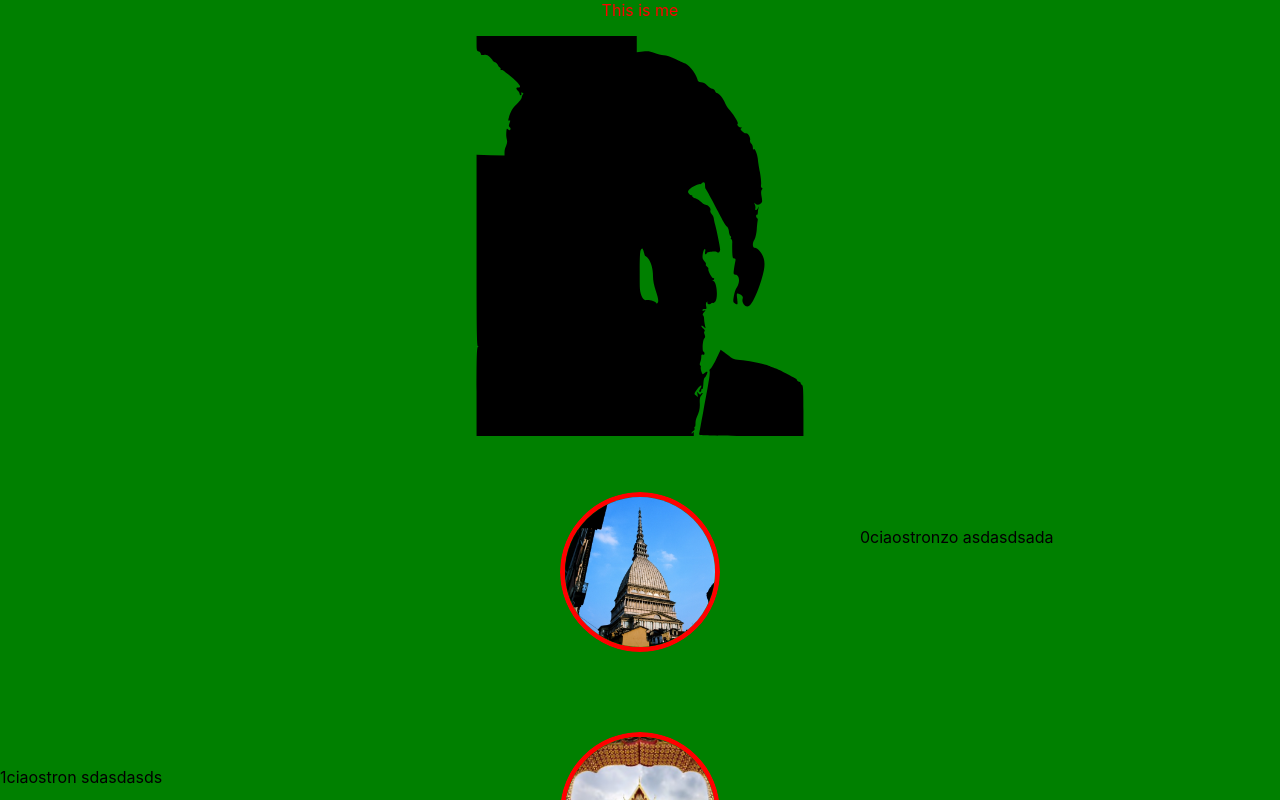
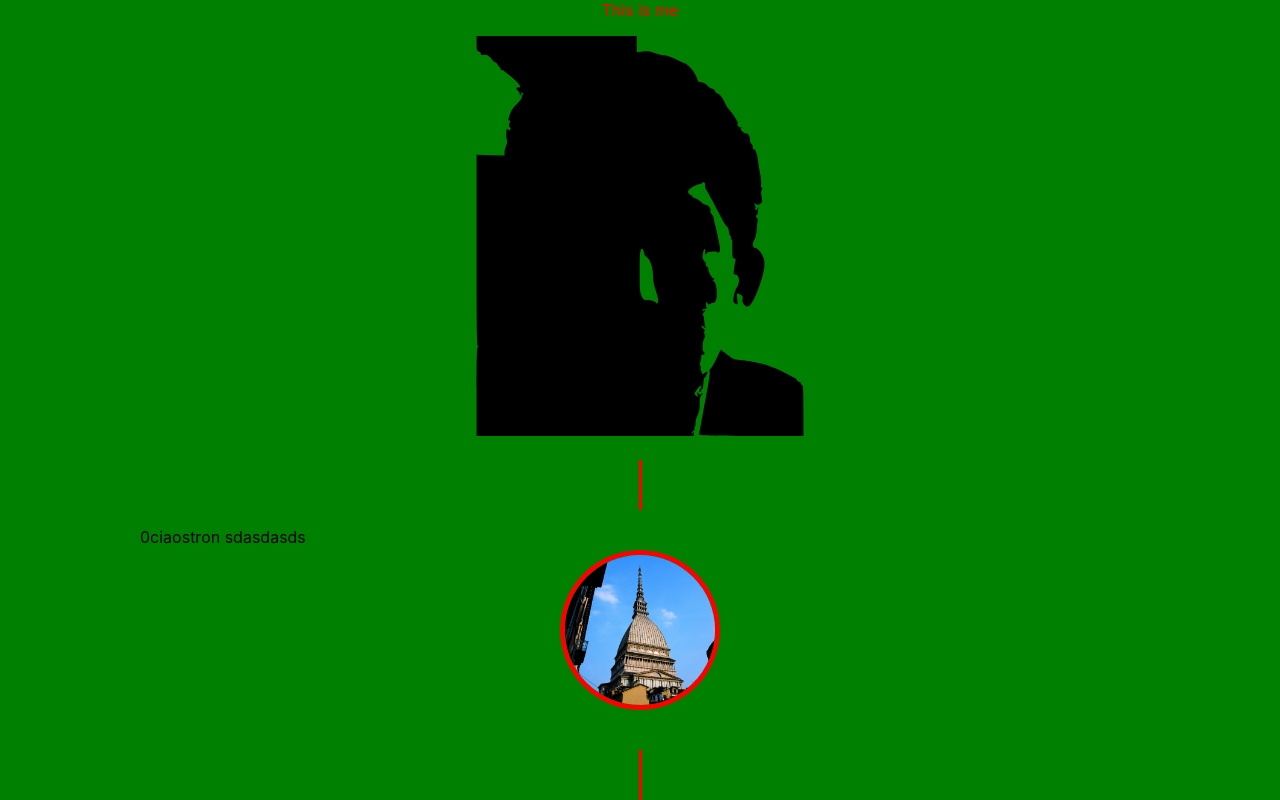
Before and after one commit to Mv35/react-website, a React (Create React App) app in the folder website/: page / in a window 1280 px wide. Shown: the top 800 px of the page. Built offline with nearby package versions, Linux system fonts and the light colour scheme.

Commit message:
semplifications,first pass of vertical line

```diff
--- a/website/src/App.js
+++ b/website/src/App.js
@@ -1,4 +1,4 @@
-import { MainBody, MainWrapper } from "./App.styled";
+import { MainWrapper } from "./App.styled";
 import ProfilePicture from "./Components/ProfilePicture/ProfilePicture";
 import LifeGoalsIcon from "./Components/LifeGoalsIcons/LifeGoalsIcons";
 import lifeGoalTurin from "./Assets/lifeGoal_turin.jpeg";
@@ -27,7 +27,6 @@ const LifeGoals = () => {
 const App = () => {
   console.log("this is my react website with a svg pic of me");
   return (
-    <MainBody>
     <MainWrapper>
       This is me <ProfilePicture></ProfilePicture>
       <div className="LifeGoalsDiv" style={{ width: "100%" }}>
@@ -35,7 +34,6 @@ const App = () => {
       </div>
       <DownloadPdfButton>click me</DownloadPdfButton>
     </MainWrapper>
-    </MainBody>
   );
 };
 
--- a/website/src/App.styled.js
+++ b/website/src/App.styled.js
@@ -1,18 +1,13 @@
 import styled from "styled-components";
-
-const MainBody = styled.body`
-  background: green;
-`;
 
 const MainWrapper = styled.div`
   display: flex;
+  background-color: green;
   flex-direction: column;
   align-items: center;
-  width: 100%;
-  height: 100%;
   color: red;
   flex-grow: 1;
   justify-content: center;
 `;
 
-export { MainWrapper, MainBody };
+export { MainWrapper };
--- a/website/src/Components/LifeGoalsIcons/LifeGoalsIcons.js
+++ b/website/src/Components/LifeGoalsIcons/LifeGoalsIcons.js
@@ -12,15 +12,18 @@ const LifeGoalsIcon = (props) => {
     <div style={{ display: "flex", width: "100%" }}>
       <div style={{ width: "100%" }}>
         <LifeGoalTextLeft name={props.name}>
-          {props.isOdd ? props.name + "ciaostron \n sdasdasds" : ""}
+          {!props.isOdd ? props.name + "ciaostron \n sdasdasds" : ""}
         </LifeGoalTextLeft>
       </div>
+
       <div>
+        <hr width="1" size="50" color="red"></hr>
         <LifeGoalPicture src={props.src} alt={props.alt}></LifeGoalPicture>
+        <hr width="1" size="50" color="red"></hr>
       </div>
       <div style={{ width: "100%" }}>
         <LifeGoalTextRight name={props.name}>
-          {props.isOdd ? "" : props.name + "ciaostronzo \n asdasdsada"}
+          {props.isOdd ? props.name + "ciaostron \n sdasdasds" : ""}
         </LifeGoalTextRight>
       </div>
     </div>
--- a/website/src/Components/LifeGoalsIcons/LifeGoalsIcons.styled.js
+++ b/website/src/Components/LifeGoalsIcons/LifeGoalsIcons.styled.js
@@ -16,10 +16,12 @@ const LifeGoalTextRight = styled.div`
   color: black;
   padding-top: 75px;
   margin-left: 25%;
+  margin-right: 25%;
 `;
 const LifeGoalTextLeft = styled.div`
   color: black;
   padding-top: 75px;
   margin-right: 25%;
+  margin-left: 25%;
 `;
 export { LifeGoalPicture, LifeGoalTextLeft, LifeGoalTextRight };
```
Lines whose indentation alone changed are shown as unchanged.
